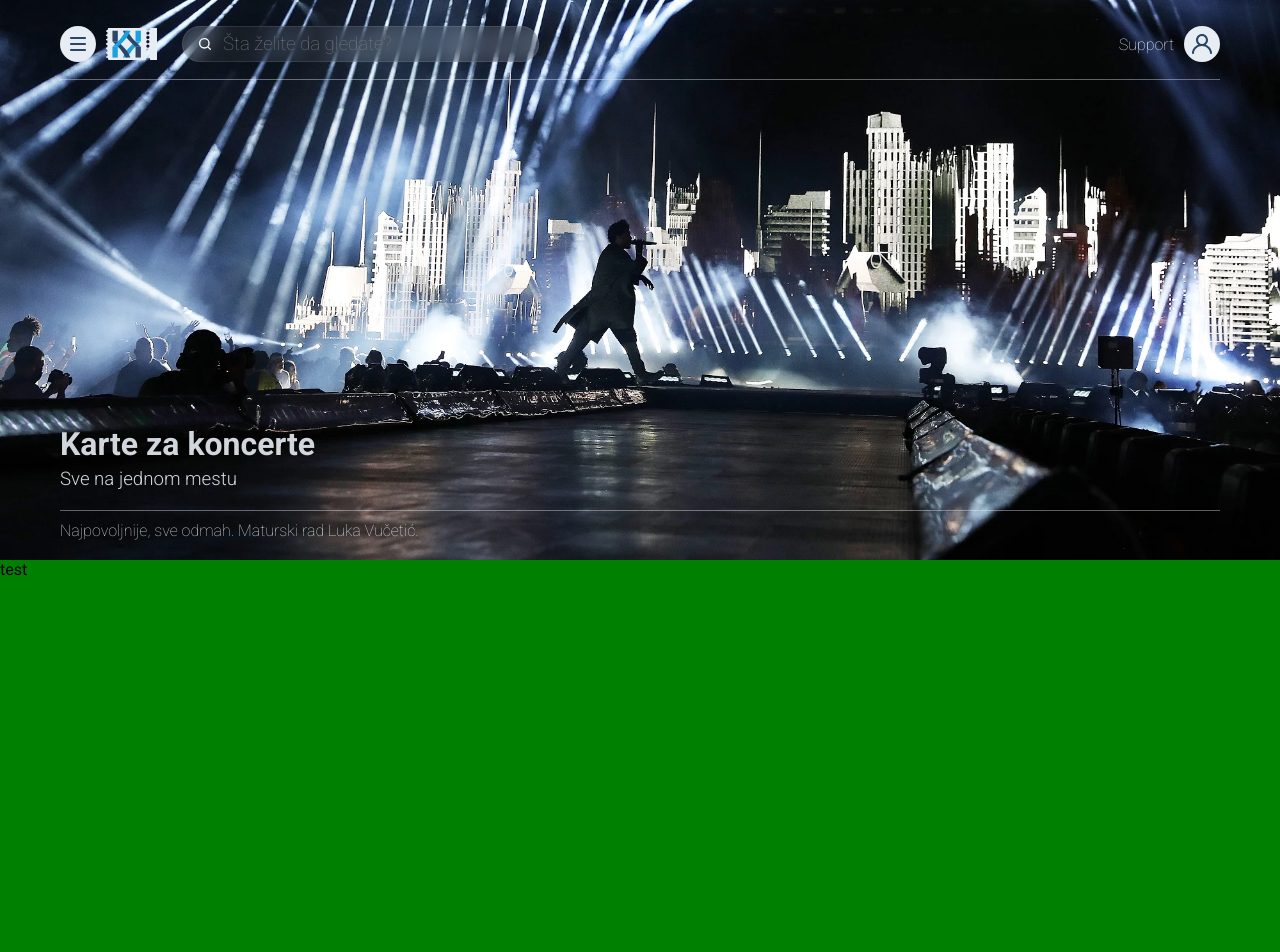
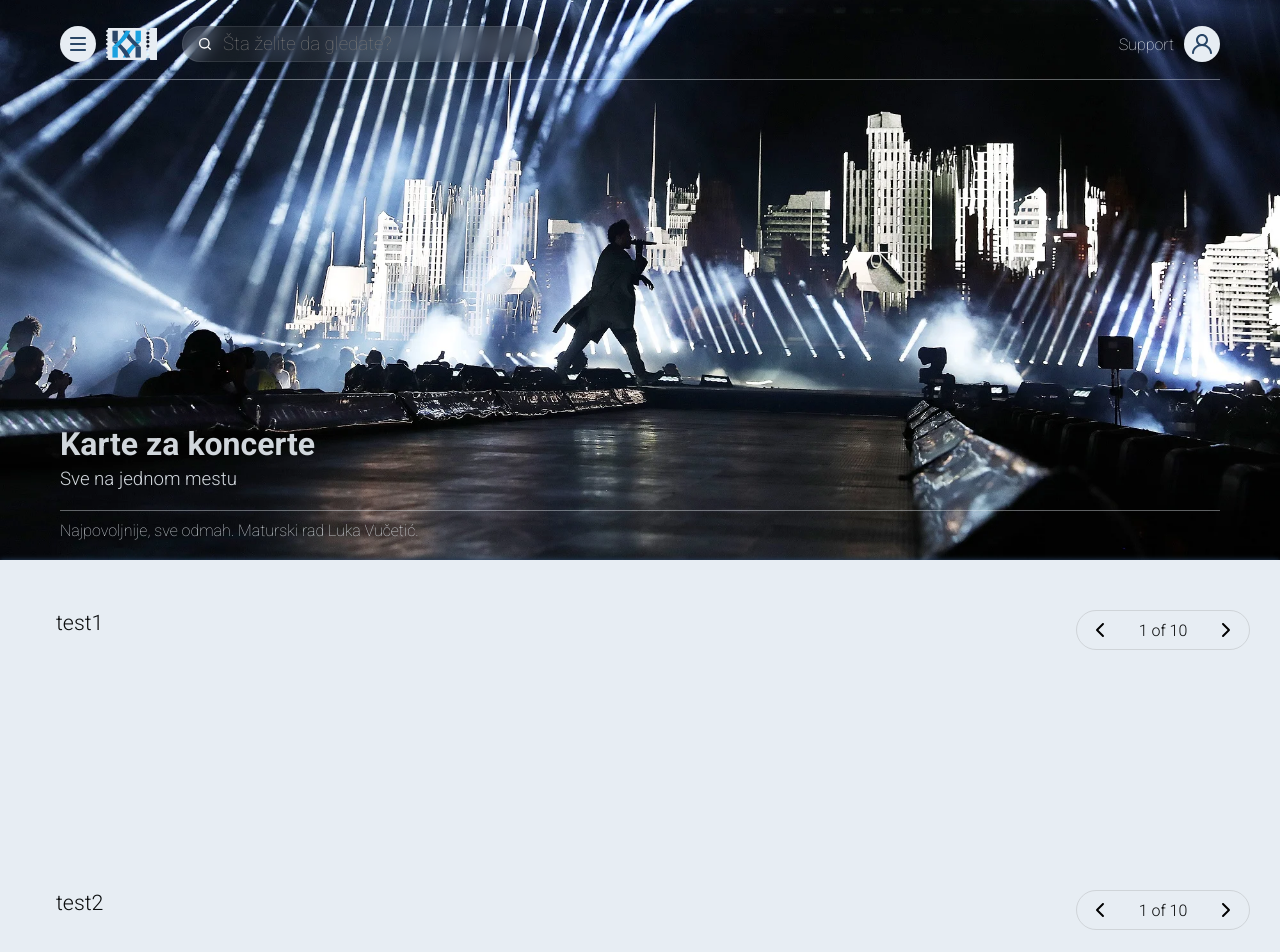
Before and after one commit to vreme-bak/app-rezervacija-karata, a React (Vite) app in the folder front/: page / in a window 1280 px wide. Shown: the top 952 px of the page. Built offline with nearby package versions, Linux system fonts and the light colour scheme.

Commit message:
updates, front polish 80%

```diff
--- a/front/src/App.jsx
+++ b/front/src/App.jsx
@@ -1,16 +1,38 @@
 import NavBar from "./components/NavBar";
 import Menu from "./components/Menu";
+import Modal from "./components/Modal";
+import Concerts from "./components/Concerts";
 import "./css/App.css";
-import { useState } from "react";
+import { useState, useEffect } from "react";
 import { Toaster } from "react-hot-toast";
 function App() {
   const [menuOpen, setMenuOpen] = useState(false);
+  const [scrollTop, setScrollTop] = useState(0);
+
+  const [accountModal, setAccountModal] = useState(false);
+
+  useEffect(() => {
+    const onScroll = () => {
+      setScrollTop(document.documentElement.scrollTop);
+      if (window.screen.height <= 530 && scrollTop >= 150) setMenuOpen(false);
+      if (window.screen.height > 530 && scrollTop >= 250) setMenuOpen(false);
+    };
+
+    window.addEventListener("scroll", onScroll);
+    return () => window.removeEventListener("scroll", onScroll);
+  }, [scrollTop]);
+
   return (
     <div className="websiteContainer">
       <Menu />
       <div id="content">
         <div className={`sectionOne ${menuOpen ? "contentDown" : ""}`}>
-          <NavBar menuOpen={menuOpen} setMenuOpen={setMenuOpen} />
+          <NavBar
+            menuOpen={menuOpen}
+            setMenuOpen={setMenuOpen}
+            accountModal={accountModal}
+            setAccountModal={setAccountModal}
+          />
           <p className="titleOne">Karte za koncerte</p>
           <p className="titleTwo">Sve na jednom mestu</p>
           <div className="sectionLine"></div>
@@ -18,9 +40,10 @@ function App() {
             Najpovoljnije, sve odmah. Maturski rad Luka Vučetić.
           </p>
         </div>
-        <div className="egdiv">test</div>
+        <Concerts />
       </div>
       <Toaster containerClassName="toaster-wrapper" />
+      {accountModal ? <Modal setAccountModal={setAccountModal} /> : ""}
     </div>
   );
 }
--- /dev/null
+++ b/front/src/components/CatScroller.jsx
@@ -0,0 +1,65 @@
+/* eslint-disable react/prop-types */
+/* eslint-disable react/no-unknown-property */
+import "../css/CatScroller.css";
+function CatScroller({ navStatus, setNavStatus }) {
+  return (
+    <>
+      <div className="catScrollerWrap">
+        <div
+          className="catBtn catBtnRight"
+          onClick={() => {
+            if (navStatus == 1) {
+              setNavStatus(10);
+              return;
+            }
+            setNavStatus(navStatus - 1);
+          }}
+        >
+          <svg
+            width="1.5em"
+            className="catNavSvg"
+            height="1.5em"
+            viewBox="0 0 24 24"
+            fill="none"
+            xmlns="http://www.w3.org/2000/svg"
+          >
+            <path
+              fill-rule="evenodd"
+              clip-rule="evenodd"
+              d="M14.7071 17.2929C15.0976 17.6834 15.0976 18.3166 14.7071 18.7071C14.3166 19.0976 13.6834 19.0976 13.2929 18.7071L7.29289 12.7071C6.90237 12.3166 6.90237 11.6834 7.29289 11.2929L13.2929 5.29289C13.6834 4.90237 14.3166 4.90237 14.7071 5.29289C15.0976 5.68342 15.0976 6.31658 14.7071 6.70711L9.41421 12L14.7071 17.2929Z"
+              fill="currentColor"
+            ></path>
+          </svg>
+        </div>
+        <div className="counter">{navStatus} of 10</div>
+        <div
+          className="catBtn catBtnRight"
+          onClick={() => {
+            if (navStatus == 10) {
+              setNavStatus(1);
+              return;
+            }
+            setNavStatus(navStatus + 1);
+          }}
+        >
+          <svg
+            className="catNavSvg"
+            width="1.5em"
+            height="1.5em"
+            viewBox="0 0 24 24"
+            fill="none"
+            xmlns="http://www.w3.org/2000/svg"
+          >
+            <path
+              fill-rule="evenodd"
+              clip-rule="evenodd"
+              d="M9.29289 6.70711C8.90237 6.31658 8.90237 5.68342 9.29289 5.29289C9.68342 4.90237 10.3166 4.90237 10.7071 5.29289L16.7071 11.2929C17.0976 11.6834 17.0976 12.3166 16.7071 12.7071L10.7071 18.7071C10.3166 19.0976 9.68342 19.0976 9.29289 18.7071C8.90237 18.3166 8.90237 17.6834 9.29289 17.2929L14.5858 12L9.29289 6.70711Z"
+              fill="currentColor"
+            ></path>
+          </svg>
+        </div>
+      </div>
+    </>
+  );
+}
+export default CatScroller;
--- /dev/null
+++ b/front/src/components/Category.jsx
@@ -0,0 +1,20 @@
+/* eslint-disable react/prop-types */
+import { useState } from "react";
+import "../css/Category.css";
+import CatScroller from "./CatScroller";
+function Category({ catName }) {
+  const [navStatus, setNavStatus] = useState(1);
+  return (
+    <>
+      <div className="catWrap">
+        <div className="catHeader">
+          <div className="catName">{catName}</div>
+          <div className="catScroll">
+            <CatScroller navStatus={navStatus} setNavStatus={setNavStatus} />
+          </div>
+        </div>
+      </div>
+    </>
+  );
+}
+export default Category;
--- /dev/null
+++ b/front/src/components/Concerts.jsx
@@ -0,0 +1,15 @@
+import "../css/Concerts.css";
+import Category from "./Category";
+function Concerts() {
+  return (
+    <>
+      <div className="concertsWrap">
+        <Category catName={"test1"} />
+        <Category catName={"test2"} />
+        <Category catName={"test3"} />
+      </div>
+    </>
+  );
+}
+
+export default Concerts;
--- a/front/src/components/Menu.jsx
+++ b/front/src/components/Menu.jsx
@@ -1,38 +1,12 @@
-import { useState } from "react";
+//import { useState } from "react";
 import "../css/Menu.css";
 function Menu() {
-  const [aboutMeState, setAboutMeState] = useState(false);
+  // const [aboutMeState, setAboutMeState] = useState(false);
   return (
     <>
       <div className="menuContent">
+        <div className="logoWrap">
           <div className="logoMenu"></div>
-        <div className="wrapContentMenu">
-          <p
-            className="aboutMe"
-            onClick={() => {
-              setAboutMeState(!aboutMeState);
-            }}
-          >
-            O nama
-          </p>
-          {aboutMeState ? (
-            ""
-          ) : (
-            <p className="aboutMeContent-hid">
-              Mi se bavimo organizaciom i prodajom karata za razne koncerte i
-              dogadjaje, partneri su nam sve velike firme za turneje i mi
-              osiguravamo sva najvažnija dešavanja na koja bi hteli da idete.
-              Ovo je samo primer kako bi izgledala ovakva sekcija.
-            </p>
-          )}
-          {aboutMeState ? (
-            <p className="aboutMeContent">
-              Mi se bavimo organizaciom i prodajom karata za razne koncerte i
-              dogadjaje, partneri su nam sve velike firme za turneje i mi
-              osiguravamo sva najvažnija dešavanja na koja bi hteli da idete.
-              Ovo je samo primer kako bi izgledala ovakva sekcija.
-            </p>
-          ) : (
           <div className="searchSideNavBar-menu">
             <input
               className="searchNavBar-menu"
@@ -59,7 +33,17 @@ function Menu() {
               </svg>
             </div>
           </div>
-          )}
+        </div>
+        <div className="menuLine"></div>
+
+        <div className="wrapContentMenu">
+          <p className="aboutMe">O nama</p>
+          <p className="tekst">
+            Mi se bavimo organizaciom i prodajom karata za razne koncerte i
+            dogadjaje, partneri su nam sve velike firme za turneje i mi
+            osiguravamo sva najvažnija dešavanja na koja bi hteli da idete. Ovo
+            je samo primer kako bi izgledala ovakva sekcija.
+          </p>
         </div>
       </div>
     </>
--- a/front/src/components/NavBar.jsx
+++ b/front/src/components/NavBar.jsx
@@ -1,10 +1,7 @@
 /* eslint-disable react/prop-types */
 import "../css/NavBar.css";
 import toast from "react-hot-toast";
-import Modal from "./Modal";
-import { useState } from "react";
-function NavBar({ menuOpen, setMenuOpen }) {
-  const [accountModal, setAccountModal] = useState(false);
+function NavBar({ menuOpen, setMenuOpen, setAccountModal }) {
   return (
     <>
       <div id="NavBar">
@@ -113,7 +110,6 @@ function NavBar({ menuOpen, setMenuOpen }) {
           </div>
         </div>
         <div className="navLine"></div>
-        {accountModal ? <Modal setAccountModal={setAccountModal} /> : ""}
       </div>
     </>
   );
--- a/front/src/css/App.css
+++ b/front/src/css/App.css
@@ -31,7 +31,7 @@ body {
 }
 
 .contentDown {
-  transform: translate(0, 60%);
+  transform: translate(0, 300px);
 }
 
 .sectionLine {
@@ -64,7 +64,7 @@ body {
   font-weight: 600;
   font-size: 24pt;
 
-  margin: auto 0 5px 3.75rem;
+  margin: auto 3.75rem 5px 3.75rem;
 }
 
 .titleTwo {
@@ -72,7 +72,7 @@ body {
   font-weight: 300;
   font-size: 14pt;
 
-  margin: 0 0 20px 3.75rem;
+  margin: 0 3.75rem 20px 3.75rem;
 }
 
 .titleThree {
@@ -80,7 +80,7 @@ body {
   font-weight: 200;
   font-size: 12pt;
 
-  margin: 0 0 20px 3.75rem;
+  margin: 0 3.75rem 20px 3.75rem;
 }
 
 .toaster-wrapper > div {
@@ -105,16 +105,6 @@ body {
   }
   .sectionLine {
     background-color: #2a476a;
-  }
-}
-@media screen and (max-height: 590px) {
-  .contentDown {
-    transform: translate(0, 80%);
-  }
-}
-@media screen and (max-width: 420px) {
-  .contentDown {
-    transform: translate(0, 85%);
   }
 }
 
@@ -152,8 +142,36 @@ body {
   }
 }
 
-@media screen and (min-width: 1200px) and (orientation: landscape) {
-  .contentDown {
-    transform: translate(0, 40%);
+@media screen and (min-width: 2100px) {
+  .sectionOne {
+    background-image: none;
+    background-size: 20px 20px;
+    background-repeat: repeat;
+    background-image: linear-gradient(
+      -45deg,
+      #0c1218 25%,
+      #16222f 25%,
+      #16222f 50%,
+      #0c1218 50%,
+      #0c1218 75%,
+      #16222f 75%,
+      #16222f 100%
+    );
+    animation: pan 360s linear infinite;
+  }
+  @keyframes pan {
+    from {
+      background-position: top left;
+    }
+    to {
+      background-position: top right;
+    }
   }
 }
+
+@media screen and (max-height: 530px) {
+  .sectionOne {
+    z-index: 3;
+    height: 300px;
+  }
+}
--- /dev/null
+++ b/front/src/css/CatScroller.css
@@ -0,0 +1,53 @@
+.catScrollerWrap {
+  width: 148px;
+  height: 38px;
+  border-radius: 25px;
+
+  transition: box-shadow;
+  transition-duration: 400ms;
+  transition-timing-function: ease;
+
+  border: 1px solid #8787873f;
+
+  display: flex;
+  justify-content: space-between;
+  align-items: center;
+
+  padding: 0 12px 0 12px;
+}
+
+.catScrollerWrap:hover {
+  box-shadow: 0px 0px 6px #8787872e;
+}
+
+.catBtn {
+  border-radius: 100%;
+  height: 24px;
+  aspect-ratio: 1/1;
+
+  cursor: pointer;
+
+  transition: background-color;
+  transition-timing-function: ease;
+  transition-duration: 200ms;
+}
+
+.catBtn:hover {
+  background-color: #0b0d0e;
+}
+
+.catNavSvg {
+  transition: filter;
+  transition-timing-function: ease;
+  transition-duration: 200ms;
+}
+
+.catBtn:hover .catNavSvg {
+  filter: invert(95%) sepia(4%) saturate(714%) hue-rotate(187deg)
+    brightness(102%) contrast(91%);
+}
+
+.counter {
+  color: #0b0d0e;
+  font-weight: 300;
+}
--- /dev/null
+++ b/front/src/css/Category.css
@@ -0,0 +1,25 @@
+.catWrap {
+  width: 100%;
+  height: 250px;
+  margin: 30px 0 0 0;
+}
+
+.catWrap:first-child {
+  margin: 0;
+}
+
+.catName {
+  color: #0b0d0e;
+  font-weight: 300;
+  font-size: 16pt;
+}
+
+.catHeader {
+  width: 100%;
+  display: flex;
+  justify-content: space-between;
+}
+
+.catScroll {
+  margin-right: 30px;
+}
--- /dev/null
+++ b/front/src/css/Concerts.css
@@ -0,0 +1,11 @@
+.concertsWrap {
+  background-color: #e7edf3;
+  width: calc(100% - 3.5rem);
+
+  position: relative;
+  z-index: 2;
+
+  box-shadow: 0 0 5px #2a476a;
+
+  padding: 50px 0 0 3.5rem;
+}
--- a/front/src/css/NavBar.css
+++ b/front/src/css/NavBar.css
@@ -90,6 +90,7 @@
 
 .barsIcon {
   opacity: 1;
+
   transition: opacity;
   transition-duration: 400ms;
   transition-timing-function: ease;
```
Also changed, not shown: front/src/css/Menu.css (+66 -19 lines), front/src/assets/background4.webp (added). Lines whose indentation alone changed are shown as unchanged.
